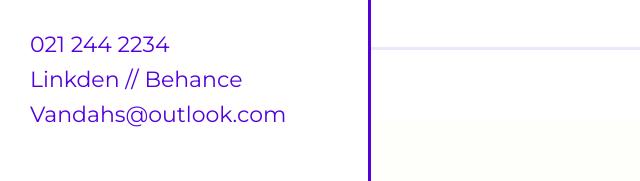
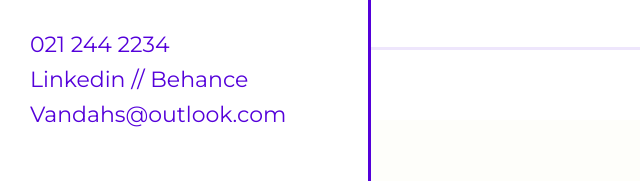
Before and after one commit to evandahs15/Evandahs-Portfolio, a plain HTML site: page village.html in a window 1280 px wide. Both pictures are taken after a click on the link 27 px from the left and 411 px from the top of the page. Shown: the part 619-800 px from the top of the page, 0-640 px from the left. Drawn offline with Linux system fonts and the light colour scheme.

Commit message:
Update village.html

```diff
--- a/village.html
+++ b/village.html
@@ -33,7 +33,7 @@
             <div id="contact">
                 <ul>
                   <li>021 244 2234</li>
-                  <li><a href="https://www.linkedin.com/in/evandah-steadman-810a3ab3/" class="">Linkden</a> // <a href="https://www.behance.net/vandahs8361" class="">Behance</a></li>
+                  <li><a href="https://www.linkedin.com/in/evandah-steadman-810a3ab3/" class="">Linkedin</a> // <a href="https://www.behance.net/vandahs8361" class="">Behance</a></li>
                   <li>Vandahs@outlook.com</li>
                 </ul>
             </div>
@@ -131,7 +131,7 @@
             <footer id="footer">
               <p class="small">021 244 2234</p>
               <p class="small">Vandahs@outlook.com</p>
-              <p><a href="https://www.linkedin.com/in/evandah-steadman-810a3ab3/" class=" small">Linkden</a> // <a href="https://www.behance.net/vandahs8361" class=" small">Behance</a></p>
+              <p><a href="https://www.linkedin.com/in/evandah-steadman-810a3ab3/" class=" small">Linkedin</a> // <a href="https://www.behance.net/vandahs8361" class=" small">Behance</a></p>
               <div id="back-to-top">
                   <a href="#top" class="small">Back To Top</a>
                 </div>
```
